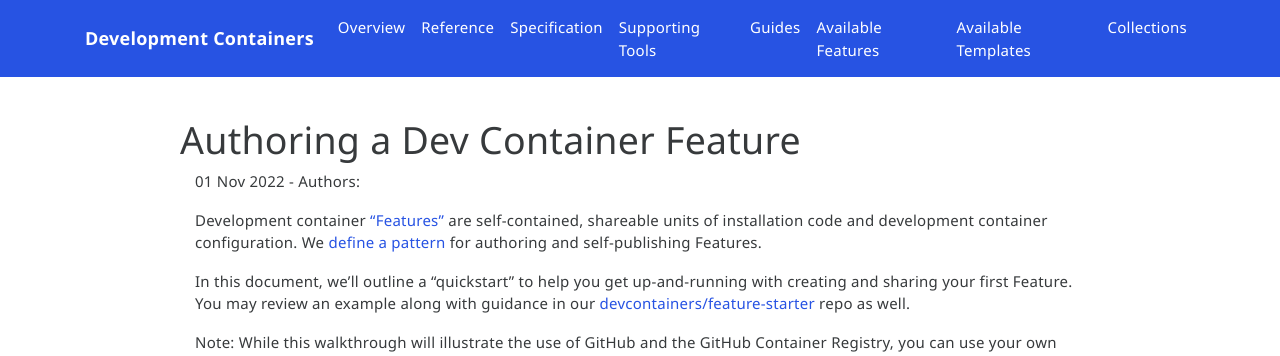
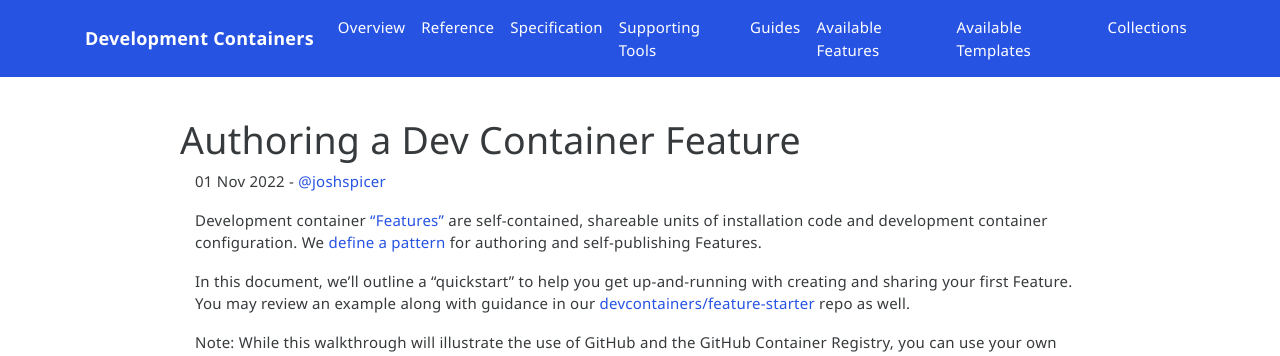
Before and after one commit to devcontainers/devcontainers.github.io, a Jekyll site: the page built from _posts/2022-11-01-author-a-feature.md, in a window 1280 px wide and 900 px high. Shown: the top 356 px of the window. Built offline with Jekyll 4.4.1, drawn with Linux system fonts in a browser that asks for light colours; nearby versions of some CDN libraries; comment, search, counter and statistics services are not loaded.

Commit message:
fix displaying author(s)

```diff
--- a/_layouts/post.html
+++ b/_layouts/post.html
@@ -3,14 +3,11 @@
 ---
 <div class="container">
     <p>{{ page.date | date_to_string }} -
-    {% if page.authors.size == 1 %}
-        <a href="{{ page.authorUrl }}">{{ page.author }}</a>
-    {% else %}
-        Authors:
-        {% for author in page.authors %}
-            <a href="{{ author.authorUrl }}">{{ author.name }}</a>{% unless forloop.last %}, {% endunless %}
+        {% assign i = 0 %}
+        {% for a in page.author %}
+            <a href="{{ page.authorUrl[i] }}">{{ page.author[i] }}</a>
+            {% assign i = i | plus:1 %}
         {% endfor %}
-    {% endif %}
     </p>
 
     {{ content }}
--- a/_posts/2022-11-01-author-a-feature.md
+++ b/_posts/2022-11-01-author-a-feature.md
@@ -1,8 +1,10 @@
 ---
 layout: post
 title:  "Authoring a Dev Container Feature"
-author: "@joshspicer"
-authorUrl: https://github.com/joshspicer
+author:
+    - "@joshspicer"
+authorUrl:
+    - https://github.com/joshspicer
 ---
 
 Development container ["Features"](/features) are self-contained, shareable units of installation code and development container configuration. We [define a pattern](/implementors/features-distribution) for authoring and self-publishing Features.
```
Also changed, not shown: _posts/2022-12-16-dockerfile.md (+4 -2 lines), _posts/2023-02-15-gitlab-ci.md (+4 -2 lines), _posts/2023-06-14-feature-authoring-best-practices.md (+4 -2 lines), _posts/2023-08-22-prebuild.md (+2 -2 lines).
